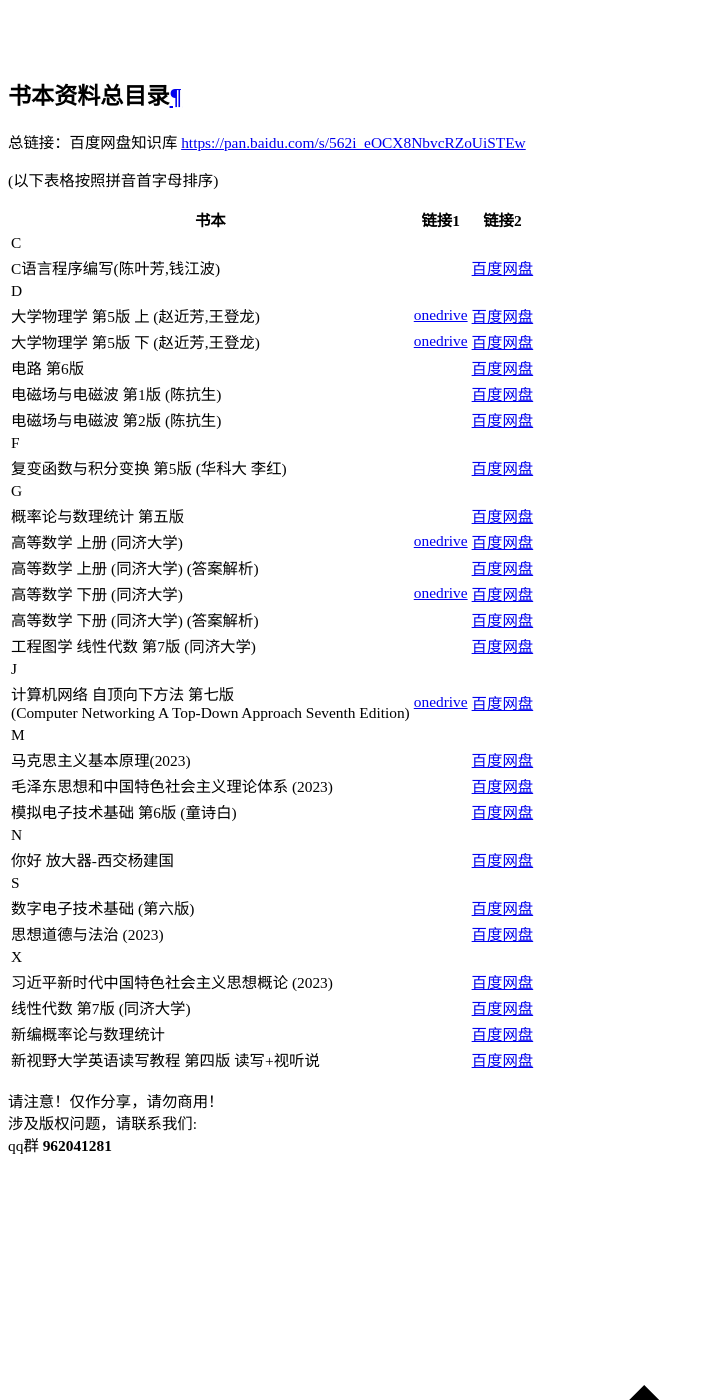
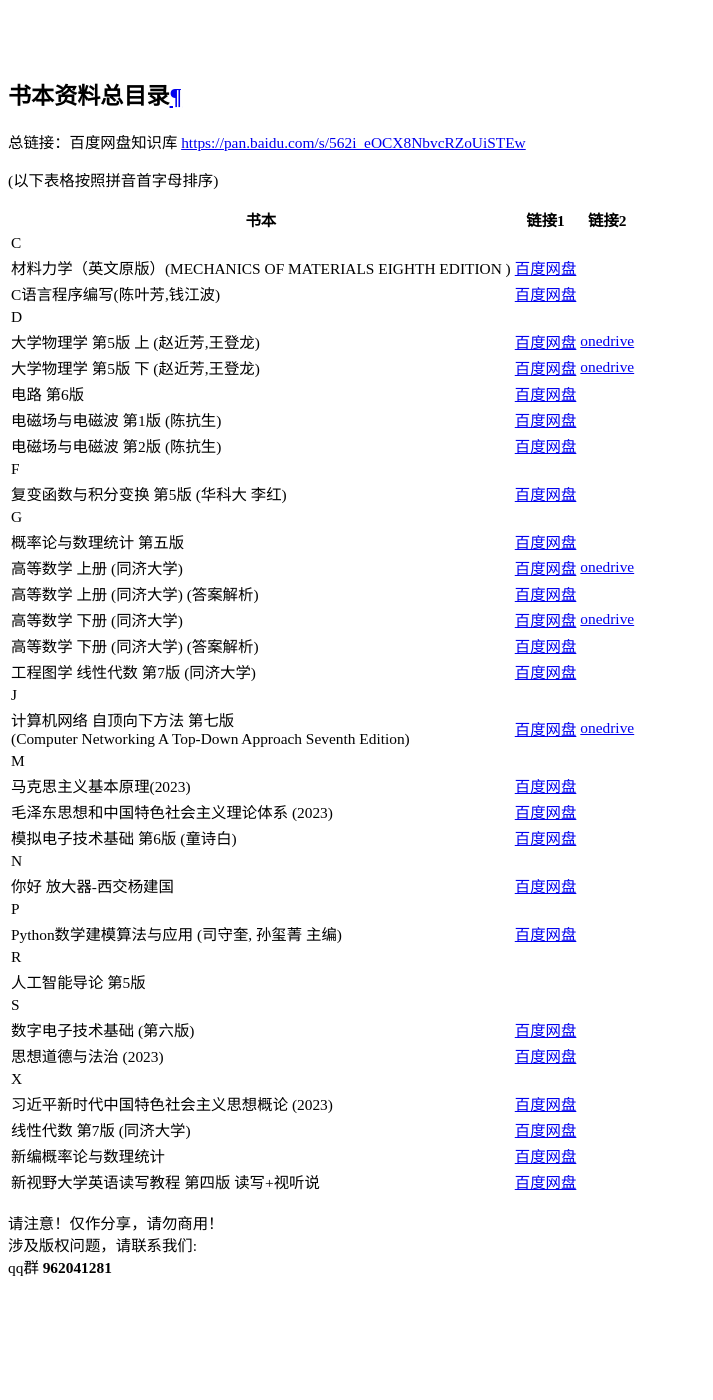
Before and after one commit to NBUComputerRepairClub/nbu-icicles, an MkDocs documentation site: the page built from docs/书籍资料/index.md, in a window 1280 px wide and 1400 px high, scrolled down 17672 px. Shown: the whole window, without its empty margins (0-713 px from the left). Built offline with MkDocs 1.6.1 and Material for MkDocs 9.7.7, drawn with Linux system fonts in a browser that asks for light colours; comment, search, counter and statistics services are not loaded.

Commit message:
docs: 上传书籍

```diff
--- a/docs/书籍资料/index.md
+++ b/docs/书籍资料/index.md
@@ -7,38 +7,43 @@
 |书本|链接1|链接2|
 |--|--|--|
 |C|||
-|C语言程序编写(陈叶芳,钱江波) ||[百度网盘](https://pan.baidu.com/s/1EKdChTWtGJaxYn4L14Ueng?pwd=icic)|
+|材料力学（英文原版）(MECHANICS OF MATERIALS EIGHTH EDITION ) |[百度网盘](https://pan.baidu.com/s/1NfuY8_8j0mLjJdIDErq7zg?pwd=icic)||
+|C语言程序编写(陈叶芳,钱江波) |[百度网盘](https://pan.baidu.com/s/1EKdChTWtGJaxYn4L14Ueng?pwd=icic)||
 |D|||
-|大学物理学 第5版 上 (赵近芳,王登龙) |[onedrive](https://1drv.ms/b/s!AvQDpbwiblceimh7TlTF-fCH7fYz?e=PNaHBe)|[百度网盘](https://pan.baidu.com/s/1ZTPP3r-joCNiewlwTQBGnQ?pwd=icic)|
-|大学物理学 第5版 下 (赵近芳,王登龙) |[onedrive](https://1drv.ms/b/s!AvQDpbwiblceimnAHKwA3Nk7ob3B?e=5vVkvB)| [百度网盘](https://pan.baidu.com/s/1ye_zbnX7gYZRgCnsnSxfzQ?pwd=icic)|
-|电路 第6版 ||[百度网盘](https://pan.baidu.com/s/141C7W1kvYtJnhJlfX-ZiLg?pwd=icic)|
-|电磁场与电磁波 第1版 (陈抗生) ||[百度网盘](https://pan.baidu.com/s/1dmyPXcPM4jL2Tz2WAjR4qQ?pwd=icic)|
-|电磁场与电磁波 第2版 (陈抗生) ||[百度网盘](https://pan.baidu.com/s/1wounI6ABLZVvmdyLfopX-g?pwd=icic)|
+|大学物理学 第5版 上 (赵近芳,王登龙) |[百度网盘](https://pan.baidu.com/s/1ZTPP3r-joCNiewlwTQBGnQ?pwd=icic)|[onedrive](https://1drv.ms/b/s!AvQDpbwiblceimh7TlTF-fCH7fYz?e=PNaHBe)|
+|大学物理学 第5版 下 (赵近芳,王登龙) |[百度网盘](https://pan.baidu.com/s/1ye_zbnX7gYZRgCnsnSxfzQ?pwd=icic)|[onedrive](https://1drv.ms/b/s!AvQDpbwiblceimnAHKwA3Nk7ob3B?e=5vVkvB)|
+|电路 第6版 |[百度网盘](https://pan.baidu.com/s/141C7W1kvYtJnhJlfX-ZiLg?pwd=icic)||
+|电磁场与电磁波 第1版 (陈抗生) |[百度网盘](https://pan.baidu.com/s/1dmyPXcPM4jL2Tz2WAjR4qQ?pwd=icic)||
+|电磁场与电磁波 第2版 (陈抗生) |[百度网盘](https://pan.baidu.com/s/1wounI6ABLZVvmdyLfopX-g?pwd=icic)||
 |F|||
-|复变函数与积分变换 第5版 (华科大 李红) ||[百度网盘](https://pan.baidu.com/s/18tfbTcHH83AC6nYRHlM-Fw?pwd=icic)|
+|复变函数与积分变换 第5版 (华科大 李红) |[百度网盘](https://pan.baidu.com/s/18tfbTcHH83AC6nYRHlM-Fw?pwd=icic)||
 |G|||
-|概率论与数理统计 第五版 ||[百度网盘](https://pan.baidu.com/s/14q9nTnl-U8ozsuZr8NYSAQ?pwd=icic)|
-|高等数学 上册 (同济大学) |[onedrive](https://1drv.ms/b/s!AvQDpbwiblcejB61snmiNDFBCGPk?e=PAxu5G)|[百度网盘](https://pan.baidu.com/s/1oNMo1z8JQrZJVQ1P-oIrzg?pwd=icic)|
-|高等数学 上册 (同济大学) (答案解析) ||[百度网盘](https://pan.baidu.com/s/1Ad-ZnPmYMXPtljPOPqb7jg?pwd=icic)|
-|高等数学 下册 (同济大学) |[onedrive](https://1drv.ms/b/s!AvQDpbwiblcejBxbAjlItFlCyZMJ?e=e6zomZ)|[百度网盘](https://pan.baidu.com/s/1IkOejNyVxsFkh9wb9IsS-A?pwd=icic)|
-|高等数学 下册 (同济大学) (答案解析) ||[百度网盘](https://pan.baidu.com/s/1Dq8xHONipVGTnvt8S_SlXA?pwd=icic)|
-|工程图学 线性代数 第7版 (同济大学) ||[百度网盘](https://pan.baidu.com/s/1KUUbsZslW3lCnipumoXswg?pwd=icic)|
+|概率论与数理统计 第五版 |[百度网盘](https://pan.baidu.com/s/14q9nTnl-U8ozsuZr8NYSAQ?pwd=icic)||
+|高等数学 上册 (同济大学) |[百度网盘](https://pan.baidu.com/s/1oNMo1z8JQrZJVQ1P-oIrzg?pwd=icic)|[onedrive](https://1drv.ms/b/s!AvQDpbwiblcejB61snmiNDFBCGPk?e=PAxu5G)|
+|高等数学 上册 (同济大学) (答案解析) |[百度网盘](https://pan.baidu.com/s/1Ad-ZnPmYMXPtljPOPqb7jg?pwd=icic)||
+|高等数学 下册 (同济大学) |[百度网盘](https://pan.baidu.com/s/1IkOejNyVxsFkh9wb9IsS-A?pwd=icic)|[onedrive](https://1drv.ms/b/s!AvQDpbwiblcejBxbAjlItFlCyZMJ?e=e6zomZ)|
+|高等数学 下册 (同济大学) (答案解析) |[百度网盘](https://pan.baidu.com/s/1Dq8xHONipVGTnvt8S_SlXA?pwd=icic)||
+|工程图学 线性代数 第7版 (同济大学) |[百度网盘](https://pan.baidu.com/s/1KUUbsZslW3lCnipumoXswg?pwd=icic)||
 |J|||
-|计算机网络 自顶向下方法 第七版 <br> (Computer Networking A Top-Down Approach Seventh Edition)|[onedrive](https://1drv.ms/b/s!AvQDpbwiblcejFjxWt7-aCIL4GyT?e=voA9dr)|[百度网盘](https://pan.baidu.com/s/1jpd5mEKpxQKVdGEJ0GwUqg?pwd=icic)|
+|计算机网络 自顶向下方法 第七版 <br> (Computer Networking A Top-Down Approach Seventh Edition)|[百度网盘](https://pan.baidu.com/s/1jpd5mEKpxQKVdGEJ0GwUqg?pwd=icic)|[onedrive](https://1drv.ms/b/s!AvQDpbwiblcejFjxWt7-aCIL4GyT?e=voA9dr)|
 |M|||
-|马克思主义基本原理(2023) ||[百度网盘](https://pan.baidu.com/s/1ruRxaTonIobjsjVf1d1ZiA?pwd=icic)|
-|毛泽东思想和中国特色社会主义理论体系 (2023) ||[百度网盘](https://pan.baidu.com/s/1ULcyJw7a5tpRyJsW9yJT4A?pwd=icic)|
-|模拟电子技术基础 第6版 (童诗白) ||[百度网盘](https://pan.baidu.com/s/19ORJ3ly1fbJLa9OkW5qfJQ?pwd=icic)|
+|马克思主义基本原理(2023) |[百度网盘](https://pan.baidu.com/s/1ruRxaTonIobjsjVf1d1ZiA?pwd=icic)||
+|毛泽东思想和中国特色社会主义理论体系 (2023) |[百度网盘](https://pan.baidu.com/s/1ULcyJw7a5tpRyJsW9yJT4A?pwd=icic)||
+|模拟电子技术基础 第6版 (童诗白) |[百度网盘](https://pan.baidu.com/s/19ORJ3ly1fbJLa9OkW5qfJQ?pwd=icic)||
 |N|||
-|你好 放大器-西交杨建国 ||[百度网盘](https://pan.baidu.com/s/1L3w2RK_qVrERJk8QU3-j8A?pwd=icic)|
+|你好 放大器-西交杨建国 |[百度网盘](https://pan.baidu.com/s/1L3w2RK_qVrERJk8QU3-j8A?pwd=icic)||
+|P|||
+|Python数学建模算法与应用 (司守奎, 孙玺菁 主编) |[百度网盘](https://pan.baidu.com/s/1bTF9msuP5JTlQ0RfkjgorQ?pwd=icic)||
+|R|||
+|人工智能导论 第5版 |||
 |S|||
-|数字电子技术基础 (第六版) ||[百度网盘](https://pan.baidu.com/s/1iB2nNIU7brInveVoDxm3pg?pwd=icic)|
-|思想道德与法治 (2023) ||[百度网盘](https://pan.baidu.com/s/1M_wORjqqvqHq_So-onoC_Q?pwd=icic)|
+|数字电子技术基础 (第六版) |[百度网盘](https://pan.baidu.com/s/1iB2nNIU7brInveVoDxm3pg?pwd=icic)||
+|思想道德与法治 (2023) |[百度网盘](https://pan.baidu.com/s/1M_wORjqqvqHq_So-onoC_Q?pwd=icic)||
 |X|||
-|习近平新时代中国特色社会主义思想概论 (2023) ||[百度网盘](https://pan.baidu.com/s/1FuQ1CO6Eu1ymD4yPJ_ZybA?pwd=icic)|
-|线性代数 第7版 (同济大学) ||[百度网盘](https://pan.baidu.com/s/1izGH4Ekakz-Rg3vkztkvrA?pwd=icic)|
-|新编概率论与数理统计 ||[百度网盘](https://pan.baidu.com/s/1JLp1E7kXnSpLoed5PUBnYA?pwd=icic)|
-|新视野大学英语读写教程 第四版 读写+视听说 ||[百度网盘](https://pan.baidu.com/s/1zIewGT_J9Wxj4_QoERX7oA?pwd=icic)|
+|习近平新时代中国特色社会主义思想概论 (2023) |[百度网盘](https://pan.baidu.com/s/1FuQ1CO6Eu1ymD4yPJ_ZybA?pwd=icic)||
+|线性代数 第7版 (同济大学) |[百度网盘](https://pan.baidu.com/s/1izGH4Ekakz-Rg3vkztkvrA?pwd=icic)||
+|新编概率论与数理统计 |[百度网盘](https://pan.baidu.com/s/1JLp1E7kXnSpLoed5PUBnYA?pwd=icic)||
+|新视野大学英语读写教程 第四版 读写+视听说 |[百度网盘](https://pan.baidu.com/s/1zIewGT_J9Wxj4_QoERX7oA?pwd=icic)||
 
 
 请注意！仅作分享，请勿商用！<br>
```
